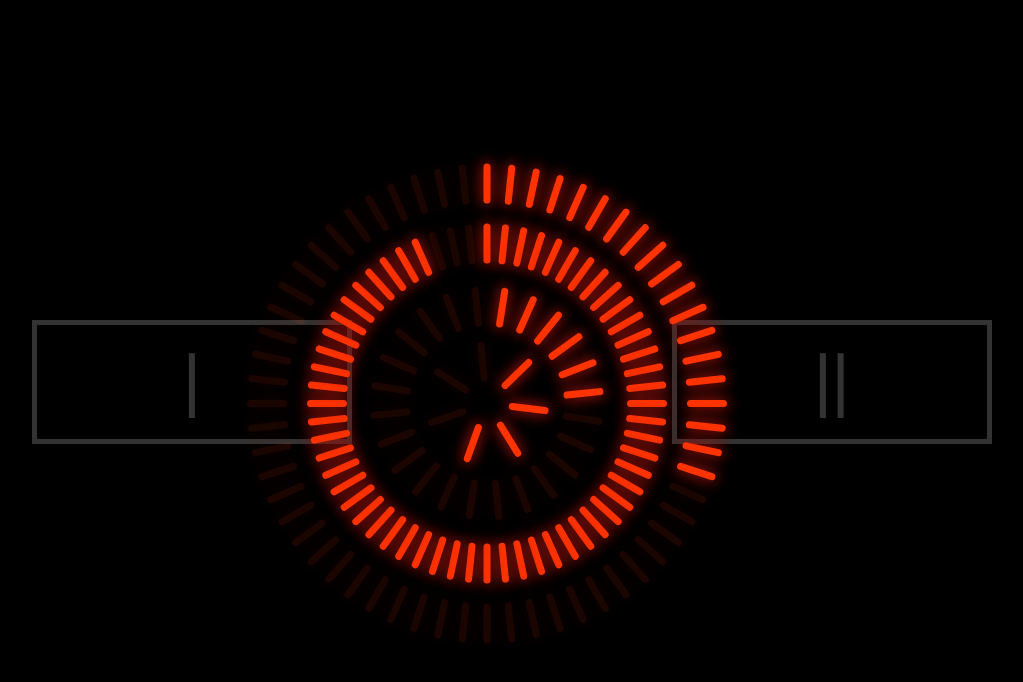
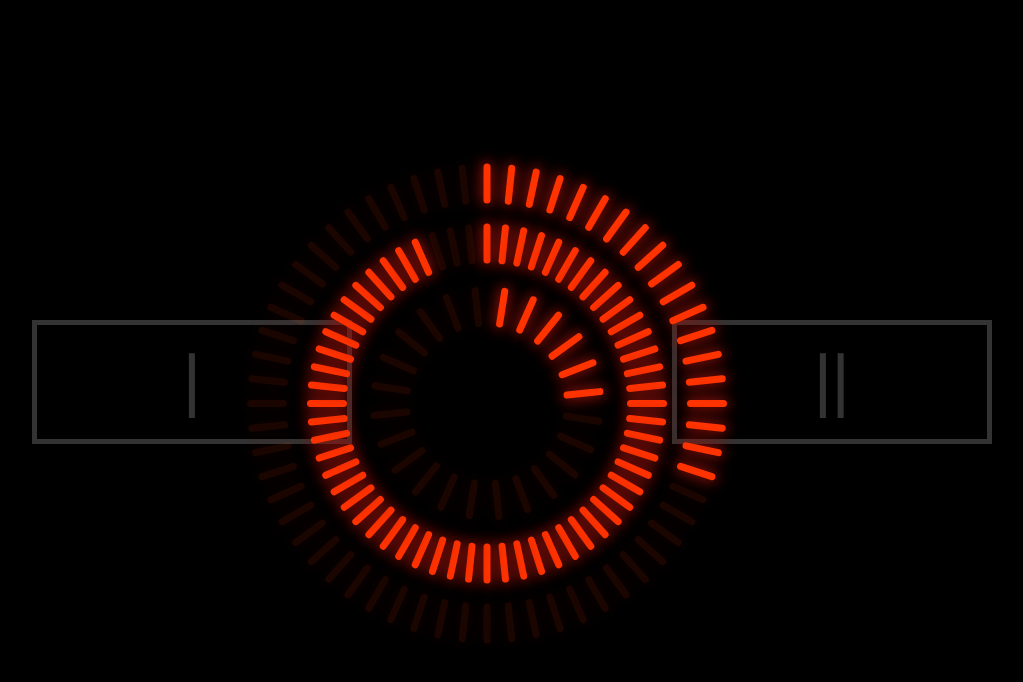
Before and after one commit to Kymlinge/silverpilen, a website: page public/views/index.html in a window 1280 px wide. Shown: the whole page, without its empty margins (173-1196 px from the left). Drawn offline with nearby package versions, Linux system fonts and the light colour scheme; some packages are replaced by stand-ins of ours; files that its build step writes are made by us from their sources; a script that the page names is missing.

Commit message:
fixes timer to be today

```diff
--- a/public/app.js
+++ b/public/app.js
@@ -29,7 +29,7 @@ app.controller( 'MainCtrl', function( $scope, $timeout, moment, $location, $rout
   };
 
   $scope.onTimeout = function(){
-    nextShowing = moment().set({'day': '0', 'hours': 21, 'minutes': 00, 'seconds': 00});
+    nextShowing = moment().set({'hours': 23, 'minutes': 00, 'seconds': 00});
 
     if(moment().isAfter(nextShowing)){
       $scope.portalOpen = true;
--- a/public/countdown.js
+++ b/public/countdown.js
@@ -8,9 +8,6 @@ $(document).ready(function(){
   }
   for(var i = 0;i<24;i++){
     $('.container3').append('<div class="hours" />');
-  }
-  for(var i = 0;i<7;i++){
-    $('.container4').append('<div class="days" />');
   }
 
   var deg = 264;
@@ -44,16 +41,6 @@ $(document).ready(function(){
     });
   }
 
-  var deg4 = 264;
-  for(var i = 1;i<8;i++){
-    deg3=deg3+51.42;
-
-    $('.days:nth-child('+i+')').css({
-      '-webkit-transform' : 'rotate('+deg3+'deg) translatex(42px)',
-      'opacity' : '0.1'
-    });
-  }
-
 
   ////////////////////////////////////////////////////////////////////////////
 
@@ -72,7 +59,6 @@ $(document).ready(function(){
     var m = d.getMinutes();
     var s = d.getSeconds();
 
-    var days = 3;
     for(var i = 1;i<=s+1;i++){
       if(s===0){
         $('.seconds').css({
@@ -109,17 +95,5 @@ $(document).ready(function(){
         'opacity' : '1'
       });
     }
-    for(var i = 1;i<=days+1;i++){
-      if(days===0){
-        $('.days').css({
-
-          'opacity' : '0.1'
-        });
-      }
-      $('.days:nth-child('+i+')').css({
-
-        'opacity' : '1'
-      });
-    }
   },1000);
 });
--- a/public/views/index.html
+++ b/public/views/index.html
@@ -41,11 +41,10 @@
     <div class='container1'></div>
     <div class='container2'></div>
     <div class='container3'></div>
-    <div class='container4'></div>
   </div>
 
-  <!-- <audio autoplay="autoplay" loop="loop">
+  <audio autoplay="autoplay" loop="loop">
      <source src="LANDR-Scary2.mp3" />
-  </audio> -->
+  </audio>
 </body>
 </html>
```
